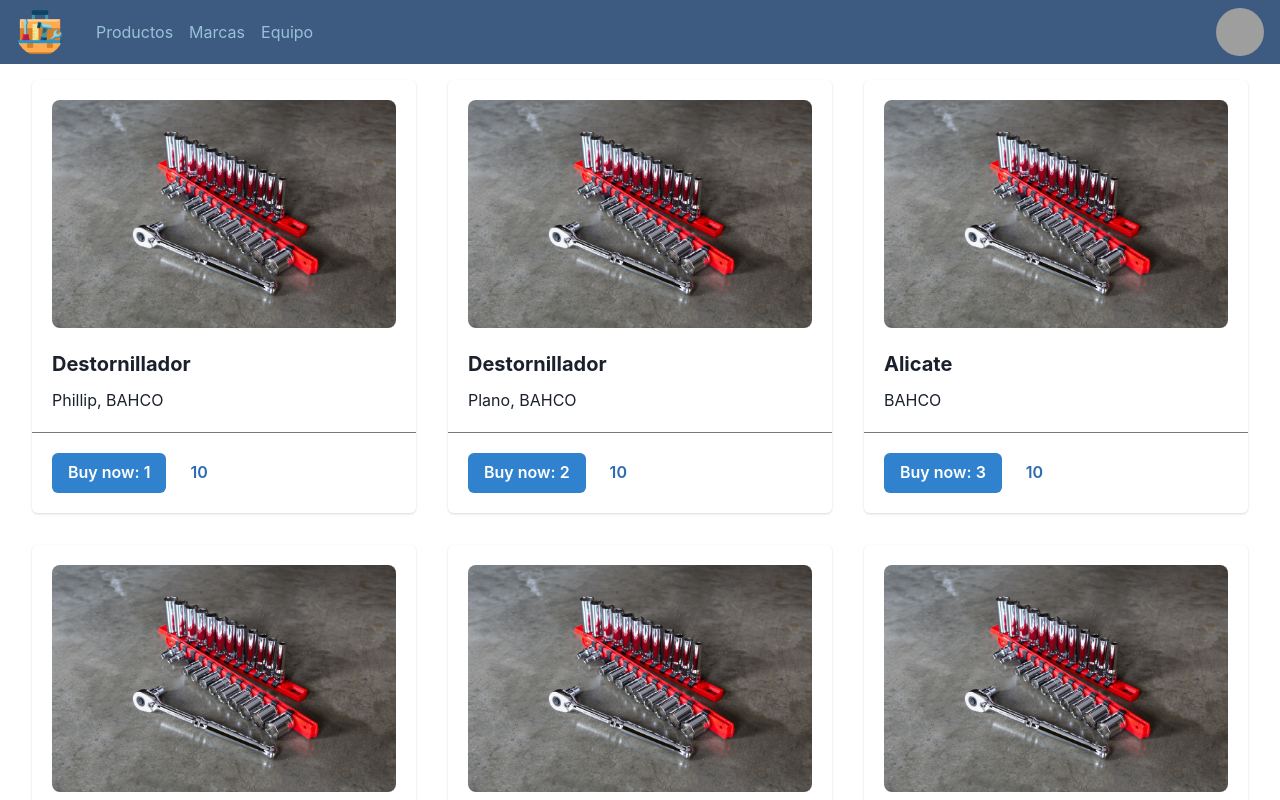
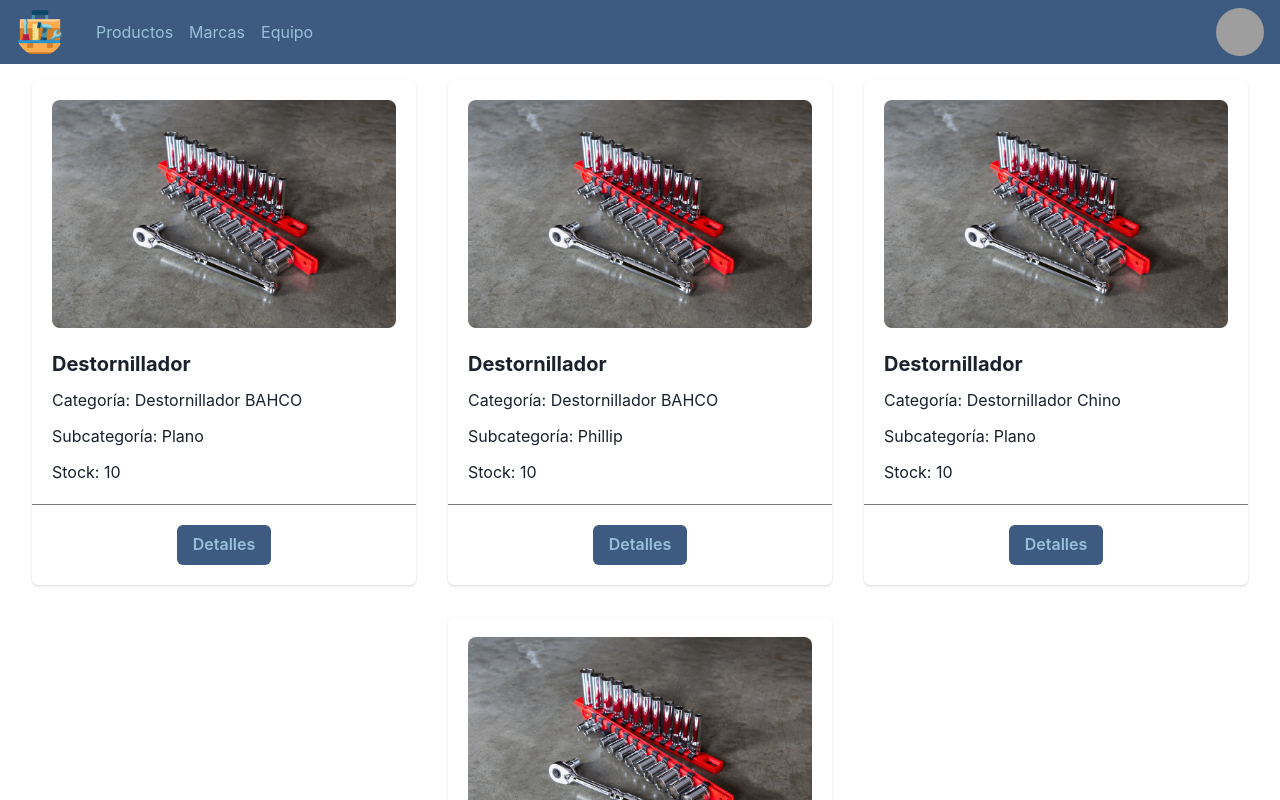
Before and after one commit to emanuelmoroni1990/ferreteriasCampana, a React (Vite) app: page /ListadoProductos in a window 1280 px wide. Shown: the top 800 px of the page. Built offline with nearby package versions, Linux system fonts and the light colour scheme; grey boxes are pictures that could not be loaded.

Commit message:
item detail avanzado. quitar el modal, no es efectivo. emoroni.

```diff
--- a/src/App.jsx
+++ b/src/App.jsx
@@ -3,6 +3,8 @@ import { BrowserRouter, Route, Routes } from "react-router-dom";
 import NavBar from './components/NavBar';
 import LandingPage from "./components/LandingPage";
 import ItemListContainer from "./components/ItemListContainer";
+import ItemDetail from "./components/ItemDetail";
+import ItemDetailContainer from "./components/ItemDetailContainer";
 
 function App() {
   return (
@@ -11,6 +13,7 @@ function App() {
         <Routes>
           <Route exact path="/" element={<LandingPage></LandingPage>}></Route>
           <Route exact path="/ListadoProductos" element={<ItemListContainer></ItemListContainer>}></Route>
+          <Route exact path="/item/:id" element={<ItemDetailContainer></ItemDetailContainer>}></Route>
         </Routes>
     </BrowserRouter>
   )
--- a/src/components/Item.jsx
+++ b/src/components/Item.jsx
@@ -4,14 +4,16 @@
 
 import '../styles/style.css'
 import React from 'react'
-import { Card, CardBody, CardFooter, Image, Stack, Heading, Text, Divider, ButtonGroup, Button } from '@chakra-ui/react'
+import { Card, CardBody, CardFooter, Image, Stack, Heading, Text, Divider, Button, Box } from '@chakra-ui/react'
+import { Link } from 'react-router-dom'
 
-const Item = ({id, nombre, descripcion, stock}) => {
+const Item = ({id, nombre, categoria, subcategoria, stock}) => {
 
-    console.log(id);
-    console.log(nombre);
-    console.log(descripcion);
-    console.log(stock);
+    // Decomentar en caso de que sea necesario el debugging.
+    // console.log(id);
+    // console.log(nombre);
+    // console.log(descripcion);
+    // console.log(stock);
 
     return (
         <div key={id} className='item-personal'>
@@ -20,24 +22,19 @@ const Item = ({id, nombre, descripcion, stock}) => {
                     <Image src='src/img/tools_1.jpg' alt='Foto de herramienta generica.' borderRadius='lg'/>
                     <Stack mt='6' spacing='3'>
                         <Heading size='md'>{nombre}</Heading>
-                            <Text>
-                                {descripcion}
-                            </Text>
+                        <Text>Categoría: {categoria}</Text>
+                        <Text>Subcategoría: {subcategoria}</Text>
+                        <Text>Stock: {stock}</Text>
                     </Stack>
                 </CardBody>
                 <Divider />
-                    <CardFooter>
-                        <ButtonGroup spacing='2'>
-                            <Button variant='solid' colorScheme='blue'>
-                                Buy now: {id}
+                <CardFooter className='cardfooter-personal'>
+                    <Button variant='solid' className='button-personal'>
+                        {/* Para que aquí pueda emplear el id como un parámetro, debo emplear las comillas inclinadas hacia la izquierda */}
+                        <Link to={`/item/${id}`}>Detalles</Link>
                     </Button>
-                            <Button variant='ghost' colorScheme='blue'>
-                                {stock}
-                            </Button>
-                        </ButtonGroup>
                 </CardFooter>
             </Card>
-
         </div>
     )
 }
--- /dev/null
+++ b/src/components/ItemDetail.jsx
@@ -0,0 +1,34 @@
+import React from 'react'
+import { Link } from 'react-router-dom'
+import { Button, Modal, ModalOverlay, ModalContent, ModalHeader, ModalFooter, ModalBody, ModalCloseButton, useDisclosure } from '@chakra-ui/react'
+
+const ItemDetail = ({ nombre, categoria, subcategoria, descripcion }) => {
+
+    // Ver el uso del hook useDisclosure en el desarrollo del navbar.
+    const { isOpen, onOpen, onClose } = useDisclosure({ defaultIsOpen: true });
+    console.log(isOpen);
+
+    return (
+        <div>
+            <Modal isOpen={isOpen}>
+            <ModalOverlay />
+            <ModalContent>
+                <ModalHeader>{nombre}</ModalHeader>
+                <ModalCloseButton />
+                <ModalBody>
+                    {descripcion}
+                </ModalBody>
+
+                <ModalFooter>
+                    <Button colorScheme='blue' mr={3} onClick={onClose}>
+                        <Link to="/ListadoProductos">Close</Link>
+                    </Button>
+                    <Button variant='ghost'>Secondary Action</Button>
+                </ModalFooter>
+            </ModalContent>
+            </Modal>
+        </div>
+    )
+}
+
+export default ItemDetail;
--- /dev/null
+++ b/src/components/ItemDetailContainer.jsx
@@ -0,0 +1,38 @@
+// Links de interés:
+// https://reactrouter.com/en/main/hooks/use-params
+
+import React, { useState, useEffect } from 'react'
+import { useParams } from 'react-router-dom'
+import herramientasData from '../data.json'
+import ItemDetail from './ItemDetail';
+
+const ItemDetailContainer = () => {
+    // The useParams hook returns an object of key/value pairs of the dynamic params from the current URL that were matched by the <Route path>. Child routes inherit all params from their parent routes.
+    const { id } = useParams();
+
+    const [herramientas, setHerramientas] = useState([]);
+
+    useEffect(() => {
+        async function fetchData(){
+            try{
+                const response = await fetch (herramientasData);
+                const data = await response.json();
+                setHerramientas(data);
+            }
+            catch (error){
+                console.log(error);
+            }
+        }
+        fetchData();
+    }, []);
+
+    const herramientaFilter = herramientasData.filter((herramienta) => herramienta.id == 3);
+    // Descomentar en caso de ser necesario realizar un debbuging.
+    console.log(herramientaFilter);
+
+    return (
+        <ItemDetail nombre={herramientaFilter.nombre} descripcion={herramientaFilter.descripcion}></ItemDetail>
+    )
+}
+
+export default ItemDetailContainer
--- a/src/components/ItemList.jsx
+++ b/src/components/ItemList.jsx
@@ -5,7 +5,6 @@
 import '../styles/style.css'
 import React from 'react'
 import Item from './Item'
-import { Container, Box } from '@chakra-ui/react'
 
 const ItemList = ({herramientas}) => {
     //console.log("ItemList herramientas: " + herramientas);
@@ -17,7 +16,14 @@ const ItemList = ({herramientas}) => {
 
     const listItems = herramientas.map
     (herramienta =>
-        <Item key={herramienta.id} id={herramienta.id} nombre={herramienta.nombre} descripcion={herramienta.descripcion} stock={herramienta.stock}></Item>
+        <Item
+            key={herramienta.id}
+            id={herramienta.id}
+            nombre={herramienta.nombre}
+            categoria={herramienta.categoria}
+            subcategoria={herramienta.subcategoria}
+            stock={herramienta.stock}>
+        </Item>
     );
 
     return (
--- a/src/data.json
+++ b/src/data.json
@@ -1,10 +1,34 @@
 [
-    {"id": 1, "nombre": "Destornillador", "descripcion": "Phillip, BAHCO", "stock": 10},
-    {"id": 2, "nombre": "Destornillador", "descripcion": "Plano, BAHCO", "stock": 10},
-    {"id": 3, "nombre": "Alicate", "descripcion": "BAHCO", "stock": 10},
-    {"id": 4, "nombre": "Pinza", "descripcion": "BAHCO", "stock": 10},
-    {"id": 5, "nombre": "Alicate", "descripcion": "China", "stock": 10},
-    {"id": 6, "nombre": "Pinza", "descripcion": "China", "stock": 10},
-    {"id": 7, "nombre": "PortaLámpara", "descripcion": "China", "stock": 10},
-    {"id": 8, "nombre": "PortaLámpara", "descripcion": "Alemana", "stock": 10}
+    {
+        "id": 1,
+        "nombre": "Destornillador",
+        "categoria": "Destornillador BAHCO",
+        "subcategoria": "Plano",
+        "descripcion": "Destornillador punta plana marca BAHCO. Mango de PVC color amarillo. Origen: Alemania",
+        "stock": 10
+    },
+    {
+        "id": 2,
+        "nombre": "Destornillador",
+        "categoria": "Destornillador BAHCO",
+        "subcategoria": "Phillip",
+        "descripcion": "Destornillador punta tipo phillip marca BAHCO. Mango de PVC color amarillo. Origen: Alemania",
+        "stock": 10
+    },
+    {
+        "id": 3,
+        "nombre": "Destornillador",
+        "categoria": "Destornillador Chino",
+        "subcategoria": "Plano",
+        "descripcion": "Destornillador punta plana marca genérica. Mango de PVC color negro. Origen: China",
+        "stock": 10
+    },
+    {
+        "id": 4,
+        "nombre": "Destornillador",
+        "categoria": "Destornillador Chino",
+        "subcategoria": "Phillip",
+        "descripcion": "Destornillador punta tipo phillip marca genérica. Mango de PVC color negro. Origen: China",
+        "stock": 10
+    }
 ]
--- a/src/styles/style.css
+++ b/src/styles/style.css
@@ -56,3 +56,13 @@
 .item-personal{
     padding: 1rem;
 }
+
+.cardfooter-personal{
+    display: flex;
+    justify-content: center;
+}
+
+.button-personal{
+    background-color: var(--main-color) !important;
+    color: var(--main-letter-color) !important;
+}
```
Also changed, not shown: src/components/NavBar.jsx (+12 -8 lines). Lines whose indentation alone changed are shown as unchanged.
